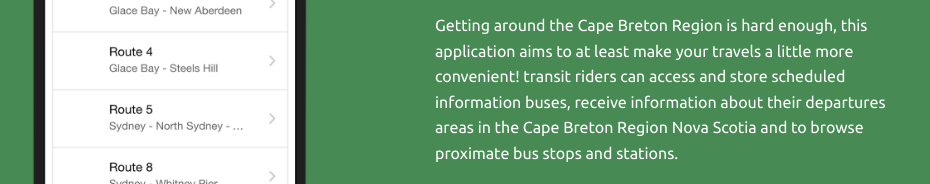
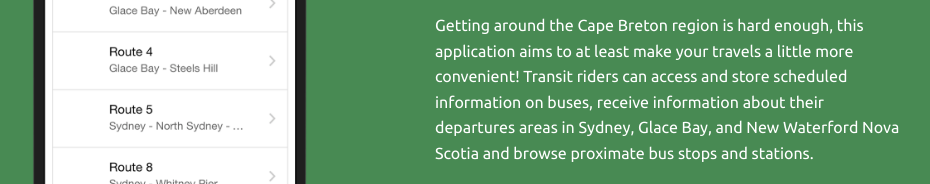
Before and after one commit to brianbest/cbtransit, a website: page dist/index.html in a window 1280 px wide. Shown: the part 327-511 px from the top of the page, without its empty margins (220-1150 px from the left). Drawn offline with Linux system fonts and the light colour scheme; files that its build step writes are made by us from their sources.

Commit message:
more spelling

```diff
--- a/dist/index.html
+++ b/dist/index.html
@@ -45,7 +45,7 @@
             </div>
           </div>
 
-          <p>Getting around the Cape Breton Region is hard enough, this application aims to at least make your travels a little more convenient!  transit riders can access and store scheduled information buses, receive information about their departures areas in the Cape Breton Region Nova Scotia and to browse proximate bus stops and stations.</p>
+          <p>Getting around the Cape Breton region is hard enough, this application aims to at least make your travels a little more convenient! Transit riders can access and store scheduled information on buses, receive information about their departures areas in Sydney, Glace Bay, and New Waterford Nova Scotia and  browse proximate bus stops and stations.</p>
         <div class="btn_holder">
           <button><i class="fa fa-apple"></i>Coming soon!</button>
           <a href="https://play.google.com/store/apps/details?id=com.ionicframework.nameless615965"><button><i class="fa fa-google"></i>Play Store</button></a>
```
